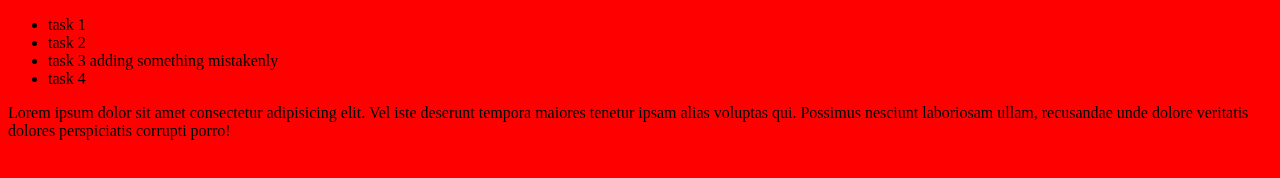
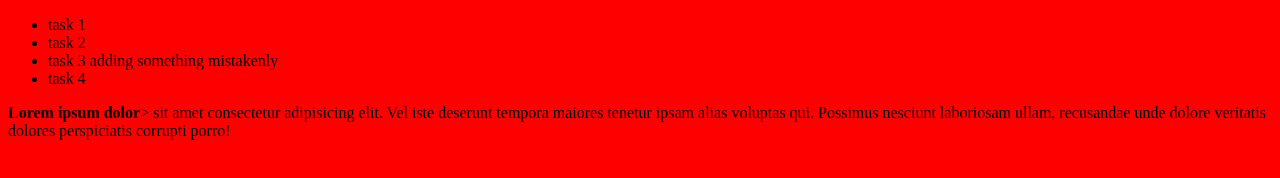
Before and after one commit to RATHNAYAKA-96/git-demo, a plain HTML site: page index.html in a window 1280 px wide. Drawn offline with Linux system fonts and the light colour scheme.

Commit message:
added strong to para
(cherry picked from commit ad6dc55a9e65b7072a9d814ae9c086909465f825)

```diff
--- a/index.html
+++ b/index.html
@@ -14,7 +14,7 @@
         <li>task 3 adding something mistakenly</li>
         <li>task 4</li>
     </ul>
-    <p>Lorem ipsum dolor sit amet consectetur adipisicing elit. Vel iste deserunt tempora maiores tenetur ipsam alias voluptas qui. Possimus nesciunt laboriosam ullam, recusandae unde dolore veritatis dolores perspiciatis corrupti porro!</p>
+    <p><strong>Lorem ipsum dolor</strong>> sit amet consectetur adipisicing elit. Vel iste deserunt tempora maiores tenetur ipsam alias voluptas qui. Possimus nesciunt laboriosam ullam, recusandae unde dolore veritatis dolores perspiciatis corrupti porro!</p>
 
 </body>
 </html>
```
